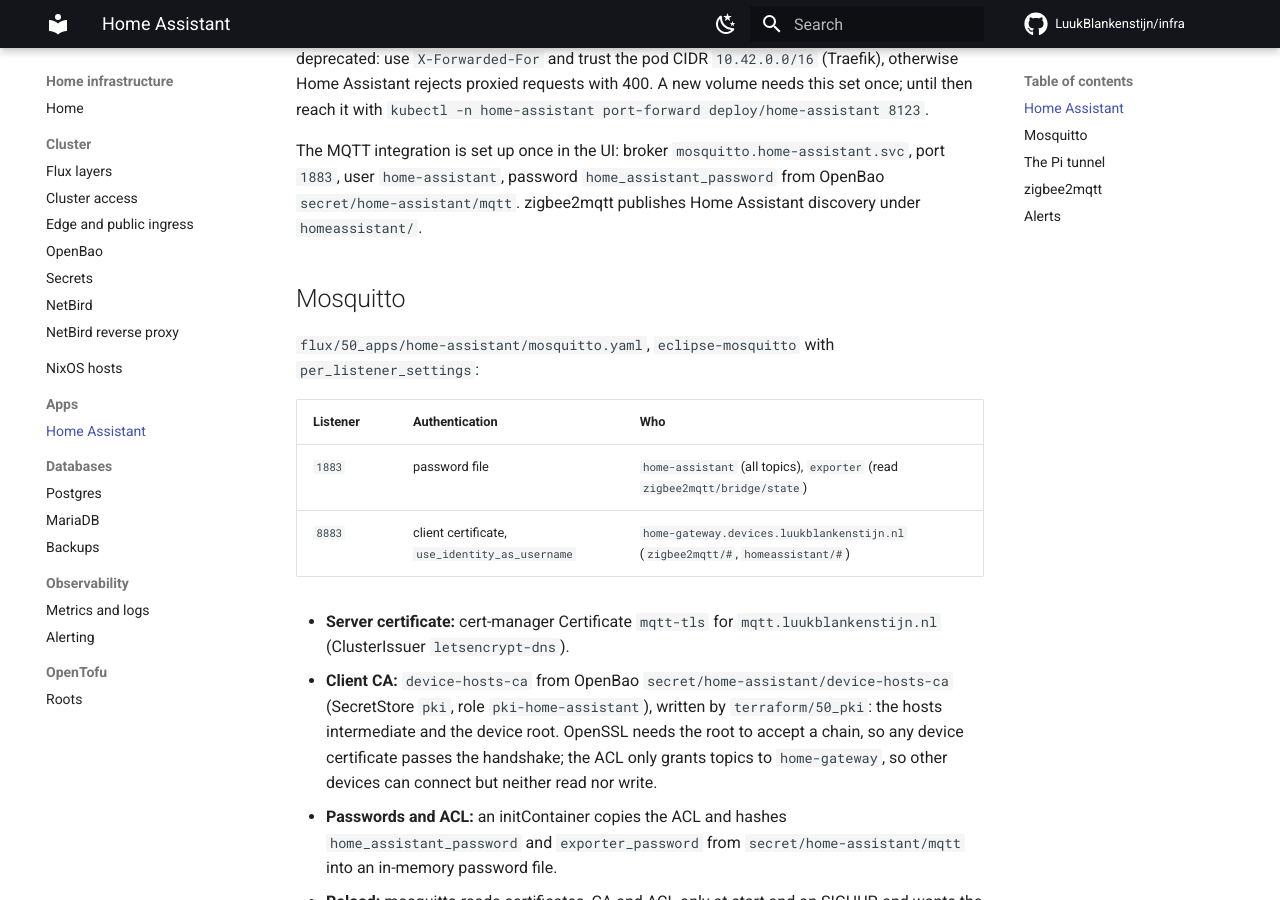
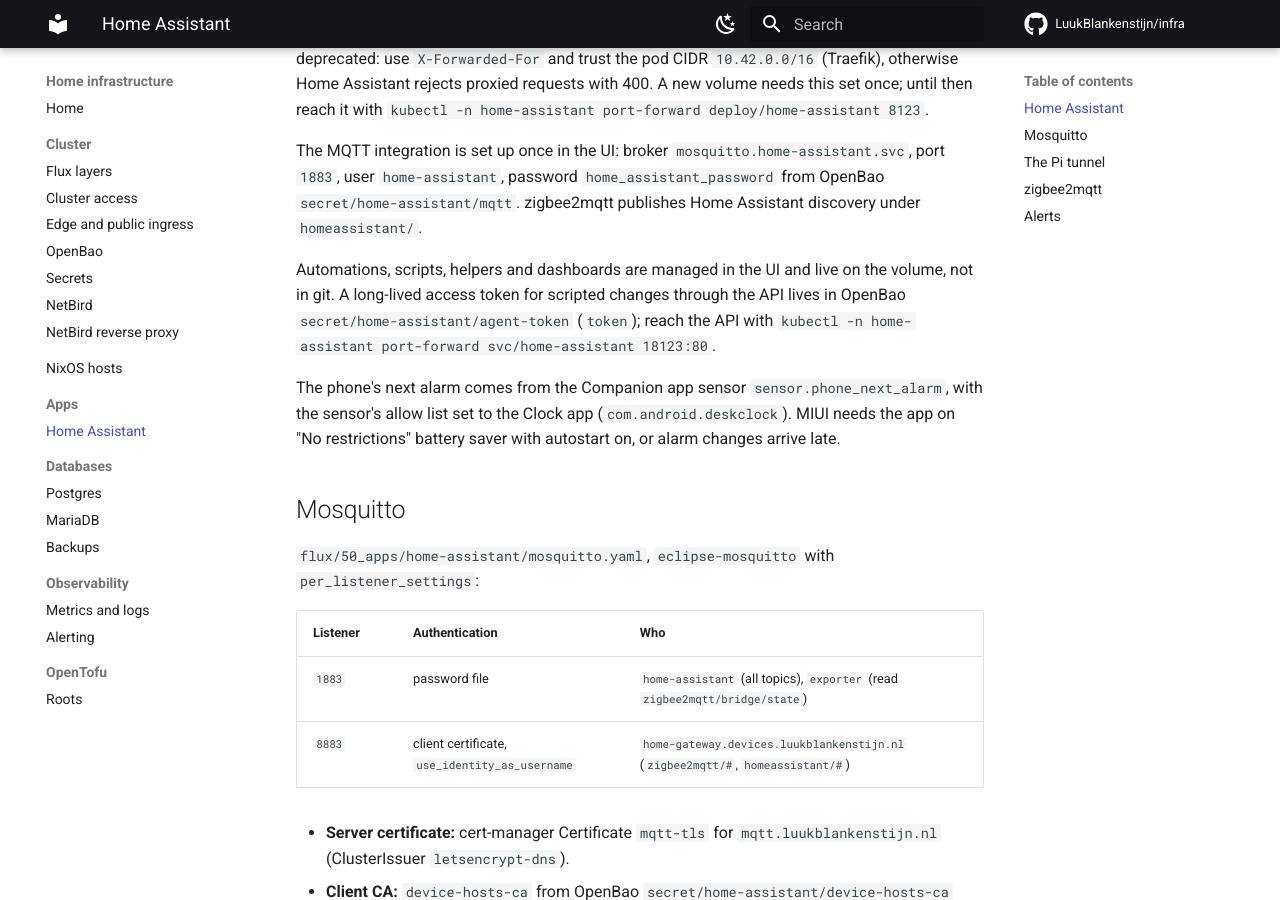
Before and after one commit to LuukBlankenstijn/infra, an MkDocs documentation site: the page built from docs/apps/home-assistant.md, in a window 1280 px wide and 900 px high, scrolled down 984 px. Built offline with MkDocs 1.6.1 and Material for MkDocs 9.7.7, drawn with Linux system fonts in a browser that asks for light colours; comment, search, counter and statistics services are not loaded.

Commit message:
docs(home-assistant): UI-managed config, agent token, next-alarm sensor

```diff
--- a/docs/apps/home-assistant.md
+++ b/docs/apps/home-assistant.md
@@ -49,6 +49,16 @@ The MQTT integration is set up once in the UI: broker
 `mosquitto.home-assistant.svc`, port `1883`, user `home-assistant`, password
 `home_assistant_password` from OpenBao `secret/home-assistant/mqtt`.
 zigbee2mqtt publishes Home Assistant discovery under `homeassistant/`.
+
+Automations, scripts, helpers and dashboards are managed in the UI and live on
+the volume, not in git. A long-lived access token for scripted changes through
+the API lives in OpenBao `secret/home-assistant/agent-token` (`token`); reach the
+API with `kubectl -n home-assistant port-forward svc/home-assistant 18123:80`.
+
+The phone's next alarm comes from the Companion app sensor
+`sensor.phone_next_alarm`, with the sensor's allow list set to the Clock app
+(`com.android.deskclock`). MIUI needs the app on "No restrictions" battery saver
+with autostart on, or alarm changes arrive late.
 
 ## Mosquitto
 
```
